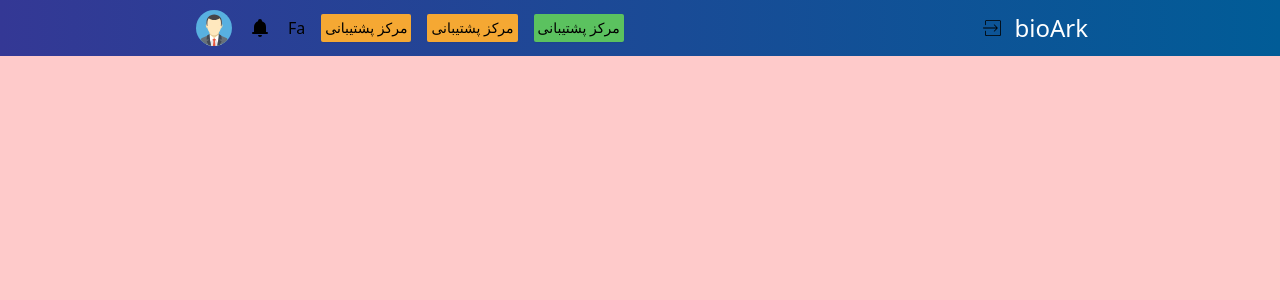
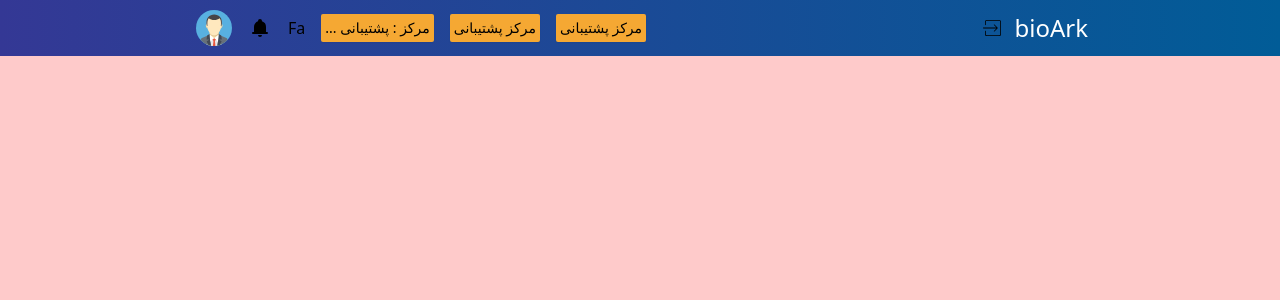
Before and after one commit to nimarhmti/bioarkChallenge, a React (Vite) app in the folder bioark-challenge/: page / in a window 1280 px wide. Shown: the top 300 px of the page. Built offline with nearby package versions, Linux system fonts and the light colour scheme.

Commit message:
center selector has completed

```diff
--- a/bioark-challenge/package.json
+++ b/bioark-challenge/package.json
@@ -10,6 +10,7 @@
     "preview": "vite preview"
   },
   "dependencies": {
+    "json-loader": "^0.5.7",
     "react": "^18.2.0",
     "react-dom": "^18.2.0"
   },
--- a/bioark-challenge/src/Styles/globalStyle.css
+++ b/bioark-challenge/src/Styles/globalStyle.css
@@ -34,3 +34,9 @@ li {
 .content {
   @apply h-full flex items-center hover:bg-dark-hover cursor-pointer px-1;
 }
+.dropDownList {
+  @apply absolute block w-72 shadow-md z-10  left-1 top-12 bg-white p-2 shadow-md rounded-sm mb-2;
+}
+.dropDownItem {
+  @apply mb-2 w-full text-gray-500 text-sm rounded-sm hover:bg-gray-200 p-2;
+}
--- /dev/null
+++ b/bioark-challenge/src/assets/translate/translate.json
@@ -0,0 +1,15 @@
+{
+  "NAVBAR": {
+    "CENTER": "مرکز",
+    "SUPPORT": "پشتیبانی",
+    "SECTION": "بخش",
+    "OWNER": "دکتر مدیر بایو ارک",
+    "BASIC": "اصلی",
+    "TEST": "تست"
+  },
+  "HOSPITAL": {
+    "SHARIATI": "کلینیک روماتولوژی شریعتی",
+    "MARKAZI": "کلینیک مرکز روماتولوژی",
+    "ALLAH": " بقیه‌الله ایلام"
+  }
+}
--- /dev/null
+++ b/bioark-challenge/src/components/center/center.interface.ts
@@ -0,0 +1,24 @@
+import translate from "../../assets/translate/translate.json";
+export interface dummyData {
+  id: number;
+  label: string;
+}
+export const DUMMY_HOSPITAL: dummyData[] = [
+  {
+    id: 0,
+    label: translate.NAVBAR.SUPPORT,
+  },
+  {
+    id: 2,
+    label: translate.HOSPITAL.SHARIATI,
+  },
+  {
+    id: 3,
+    label: translate.HOSPITAL.MARKAZI,
+  },
+  {
+    id: 4,
+
+    label: translate.HOSPITAL.ALLAH,
+  },
+];
--- /dev/null
+++ b/bioark-challenge/src/components/center/center.tsx
@@ -0,0 +1,39 @@
+import React, { useState } from "react";
+import translate from "../../assets/translate/translate.json";
+import { DUMMY_HOSPITAL, dummyData } from "./center.interface";
+export const Center = () => {
+  const [isShow, setIsShow] = useState<boolean>(false);
+  const [currentCenter, setCurrentCenter] = useState<dummyData>(
+    DUMMY_HOSPITAL[0]
+  );
+  const setCenterHandler = (item: dummyData) => {
+    setCurrentCenter(item);
+    setIsShow(false);
+  };
+  return (
+    <div className="content relative">
+      <button
+        className="btn btn-primary"
+        onClick={() => setIsShow((pre) => !pre)}
+      >
+        {translate.NAVBAR.CENTER} :{" "}
+        {currentCenter.label.substring(0, 9) + " ..."}
+      </button>
+      <ul className={isShow ? "dropDownList" : "hidden"}>
+        {DUMMY_HOSPITAL.map((item: dummyData) => (
+          <li
+            className={
+              item.id == currentCenter.id
+                ? "dropDownItem bg-gray-200"
+                : "dropDownItem"
+            }
+            key={item.id}
+            onClick={() => setCenterHandler(item)}
+          >
+            {item.label}
+          </li>
+        ))}
+      </ul>
+    </div>
+  );
+};
--- /dev/null
+++ b/bioark-challenge/src/components/sectionSelect/section.tsx
@@ -0,0 +1,5 @@
+import React from "react";
+
+export const section = () => {
+  return <div>section</div>;
+};
--- a/bioark-challenge/src/components/ui/nav/navbar.tsx
+++ b/bioark-challenge/src/components/ui/nav/navbar.tsx
@@ -3,6 +3,7 @@ import { Avatar } from "../../../assets/icons/avatar/avatar";
 import { Notification } from "../../../assets/icons/general/Notification";
 import { LoginIcon } from "../../../assets/icons/login/LoginIcon";
 import { Logo } from "../../../assets/icons/brand/Logo";
+import { Center } from "../../center/center";
 
 export const Navbar = () => {
   return (
@@ -17,14 +18,12 @@ export const Navbar = () => {
       </div>
       <div className="flex gap-x-2 items-center h-full">
         <div className="content ">
-          <button className="btn btn-success ">مرکز پشتیبانی</button>
-        </div>
-        <div className="content ">
           <button className="btn btn-primary ">مرکز پشتیبانی</button>
         </div>
         <div className="content ">
           <button className="btn btn-primary ">مرکز پشتیبانی</button>
         </div>
+        <Center />
         <span className="content">Fa</span>
         <div className="content">
           <Notification />
```
Also changed, not shown: 1 other file (tests, documents, lock files or other folders).
